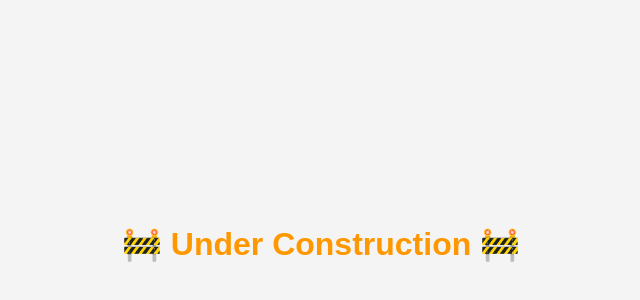
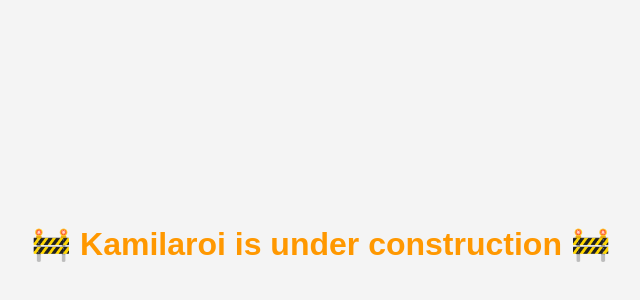
Before and after one commit to la-kamilaroi/tfleet, a plain HTML site: page index.html in a window 1280 px wide. Shown: the part 164-464 px from the top of the page, without its empty margins (319-959 px from the left). Drawn offline with Linux system fonts and the light colour scheme.

Commit message:
Update index.html

```diff
--- a/index.html
+++ b/index.html
@@ -19,6 +19,6 @@
     </style>
 </head>
 <body>
-    <h1>🚧 Under Construction 🚧</h1>
+    <h1>🚧 Kamilaroi is under construction 🚧</h1>
 </body>
 </html>
```
